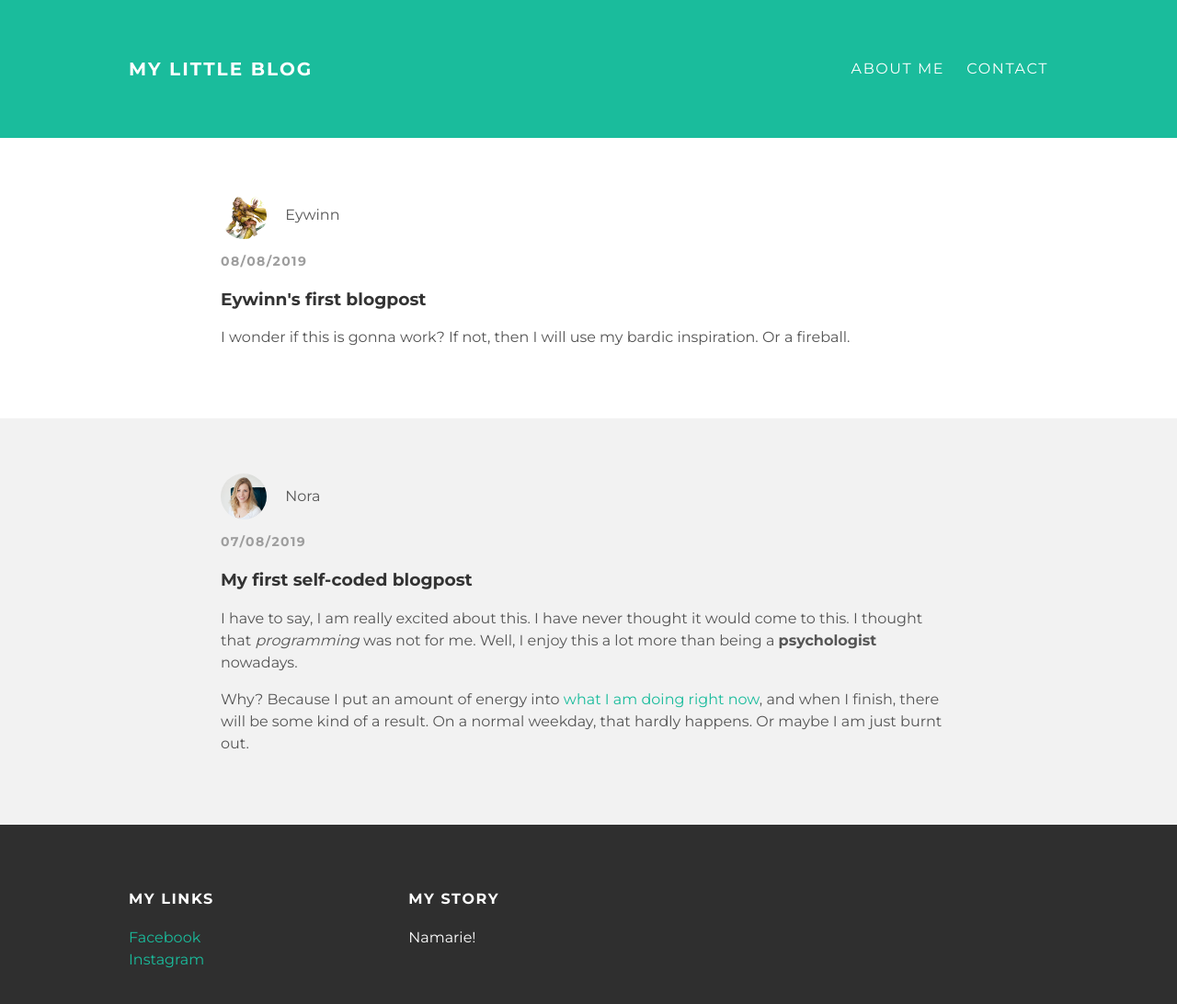
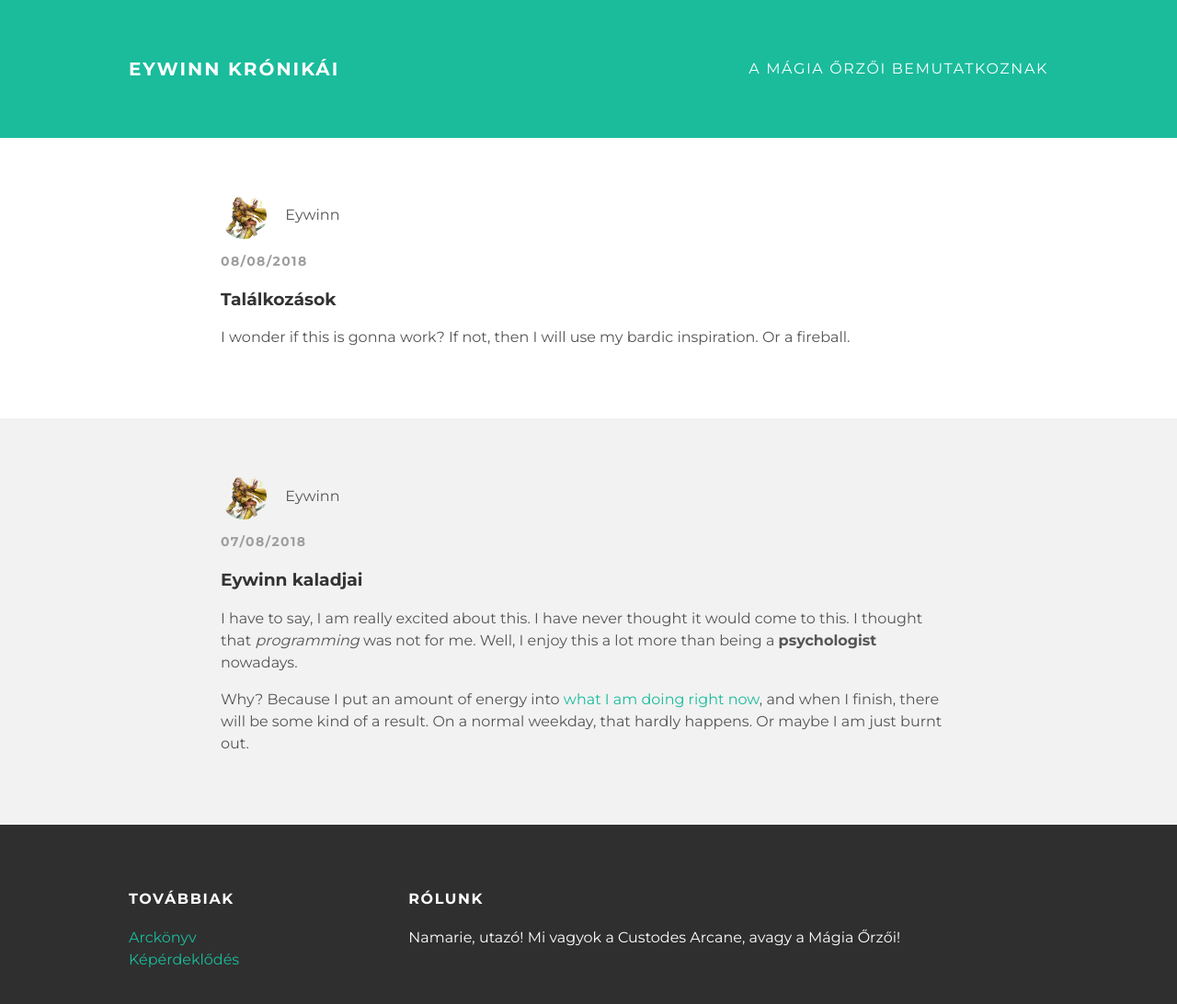
Before and after one commit to Chella9/CA_chronicles.github.io, a plain HTML site: page index.html in a window 1280 px wide. Shown: the whole page at 92% size. Drawn offline with Linux system fonts and the light colour scheme.

Commit message:
Update index.html

```diff
--- a/index.html
+++ b/index.html
@@ -1,16 +1,15 @@
 <!DOCTYPE html>
 <html>
  <head>
-     <title>My first webpage</title>
+     <title>A Mágia Őrzőinek hírös tettei</title>
      <link rel="stylesheet" type="text/css" href="styles.css">
  </head>
  <body>
      <div id="header">
          <div class="container">
-         <a id="header-title" href="Index.html">My little blog</a>
+         <a id="header-title" href="Index.html">Eywinn krónikái</a>
          <ul id="header-nav">
-             <li><a href="about.html">About me</a></li>
-             <li><a href="mailto:makai.nora@gmail.com">Contact</a></li>
+             <li><a href="about.html">A Mágia Őrzői bemutatkoznak</a></li>
          </ul>
          </div>
      </div>
@@ -24,8 +23,8 @@
 
                      <span>Eywinn</span>
                  </div>
-                 <p class="post-date">08/08/2019</p>
-                 <h3 class="post-title">Eywinn's first blogpost</h3>
+                 <p class="post-date">08/08/2018</p>
+                 <h3 class="post-title">Találkozások</h3>
                  <div class="post-content">
                      <p>I wonder if this is gonna work? If not, then I will use my bardic inspiration. Or a fireball.</p>
                  </div>
@@ -35,12 +34,12 @@
              <div class="post">
 
                  <div class="post-author">
-                     <img src="img1.jpg" height="100" width="100">
-                     <span>Nora</span>
+                     <img src="img2.jpg" height="100" width="100">
+                     <span>Eywinn</span>
                  </div>
 
-                 <p class="post-date">07/08/2019</p>
-                 <h3 class="post-title">My first self-coded blogpost</h3>
+                 <p class="post-date">07/08/2018</p>
+                 <h3 class="post-title">Eywinn kaladjai</h3>
                  <div class="post-content">
                      <p>I have to say, I am really excited about this. I have never thought it would come to this. I thought that <em>programming</em> was not for me. Well, I enjoy this a lot more than being a <strong>psychologist</strong> nowadays.</p>
 
@@ -53,17 +52,17 @@
          <div class="container">
 
              <div class="column">
-             <h4>My Links</h4>
+             <h4>Továbbiak</h4>
              <p>
-             <a href="https://www.facebook.com/makai.nora">Facebook</a>
+             <a href="https://www.facebook.com/groups/976295945867895/">Arckönyv</a>
              <br>
-             <a href="https://www.instagram.com/makai.nora">Instagram</a>
+             <a href="https://hu.pinterest.com/csabavbalogh/rpg/">Képérdeklődés</a>
              </p>
              </div>
 
              <div class="column">
-             <h4>My Story</h4>
-             <p>Namarie!</p>
+             <h4>Rólunk</h4>
+             <p>Namarie, utazó! Mi vagyok a Custodes Arcane, avagy a Mágia Őrzői!</p>
              </div>
 
          </div>
```
